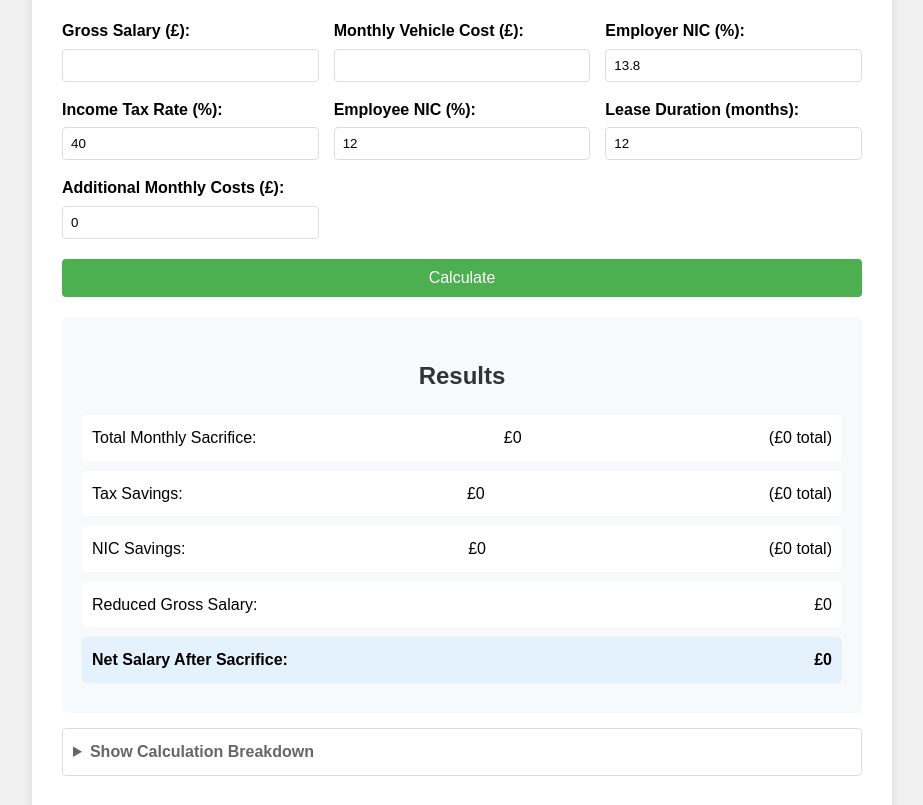
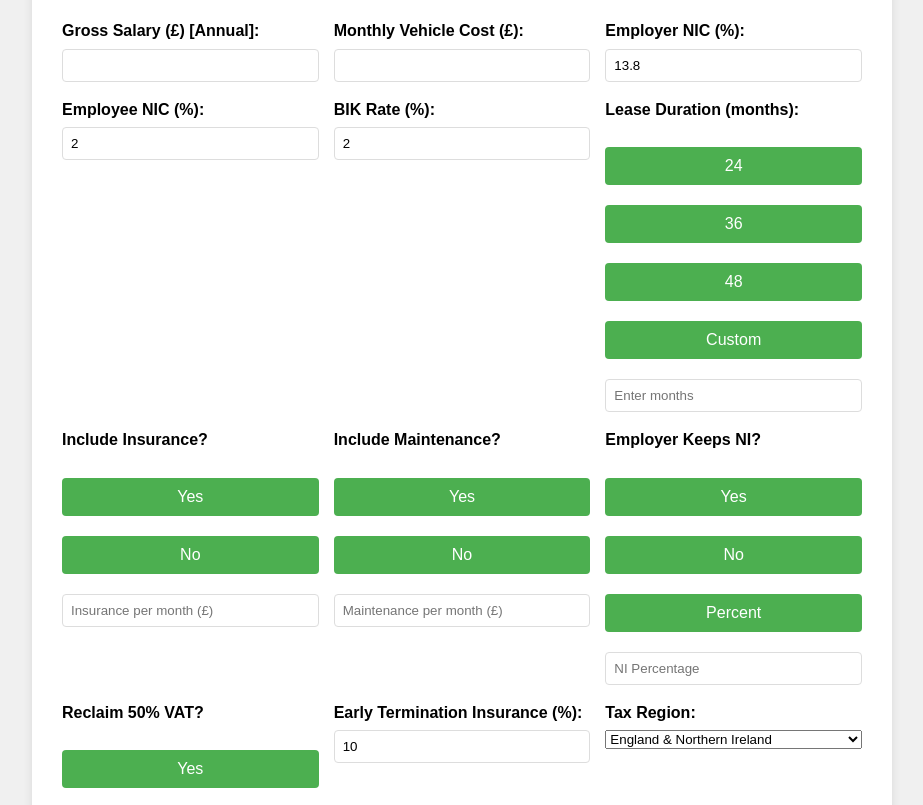
Before and after one commit to hugh-platts/salary_sacrifice, a plain HTML site: page index.html in a window 1280 px wide. Shown: the part 126-931 px from the top of the page, without its empty margins (178-1101 px from the left). Drawn offline with Linux system fonts and the light colour scheme.

Commit message:
Update index.html

```diff
--- a/index.html
+++ b/index.html
@@ -1,10 +1,10 @@
 <!DOCTYPE html>
 <html lang="en">
 <head>
-    <meta charset="UTF-8">
-    <meta name="viewport" content="width=device-width, initial-scale=1.0">
+  <meta charset="UTF-8" />
+  <meta name="viewport" content="width=device-width, initial-scale=1.0" />
   <title>Salary Sacrifice Calculator</title>
-    <link rel="stylesheet" href="styles.css">
+  <link rel="stylesheet" href="styles.css" />
 </head>
 <body>
   <div class="container">
@@ -12,114 +12,204 @@
 
     <div class="input-section">
       <div class="input-group">
-                <label for="grossSalary">Gross Salary (£):</label>
-                <input type="number" id="grossSalary" step="100">
+        <label for="grossSalary">Gross Salary (£) [Annual]:</label>
+        <input type="number" id="grossSalary" step="100" oninput="calculateTaxRate()" />
       </div>
 
       <div class="input-group">
         <label for="vehicleCost">Monthly Vehicle Cost (£):</label>
-                <input type="number" id="vehicleCost" step="10">
+        <input type="number" id="vehicleCost" step="10" />
       </div>
 
       <div class="input-group">
         <label for="employerNIC">Employer NIC (%):</label>
-                <input type="number" id="employerNIC" step="0.1" value="13.8">
+        <input type="number" id="employerNIC" step="0.1" value="13.8" />
+      </div>
+
+      <!-- New: Employee NIC -->
+      <div class="input-group">
+        <label for="employeeNIC">Employee NIC (%):</label>
+        <input type="number" id="employeeNIC" step="0.1" value="2" />
+      </div>
+
+      <!-- New: BIK Rate -->
+      <div class="input-group">
+        <label for="bikRate">BIK Rate (%):</label>
+        <input type="number" id="bikRate" step="0.1" value="2" />
       </div>
 
       <div class="input-group">
-                <label for="taxRate">Income Tax Rate (%):</label>
-                <input type="number" id="taxRate" step="1" value="40">
+        <label>Lease Duration (months):</label>
+        <div class="btn-group" id="leaseDurationGroup">
+          <button class="btn" data-months="24">24</button>
+          <button class="btn active" data-months="36">36</button>
+          <button class="btn" data-months="48">48</button>
+          <button class="btn" id="customDurationBtn">Custom</button>
+        </div>
+        <input type="number" id="customDuration" class="hidden" placeholder="Enter months" />
+      </div>
+
+      <div class="input-group" id="insuranceToggle">
+        <label>Include Insurance?</label>
+        <div class="btn-group">
+          <button class="btn active">Yes</button>
+          <button class="btn">No</button>
+        </div>
+        <input type="number" id="insuranceMonthly" placeholder="Insurance per month (£)" step="10" />
+      </div>
+
+      <div class="input-group" id="maintenanceToggle">
+        <label>Include Maintenance?</label>
+        <div class="btn-group">
+          <button class="btn active">Yes</button>
+          <button class="btn">No</button>
+        </div>
+        <input type="number" id="maintenanceMonthly" placeholder="Maintenance per month (£)" step="10" />
       </div>
 
       <div class="input-group">
-                <label for="employeeNIC">Employee NIC (%):</label>
-                <input type="number" id="employeeNIC" step="0.1" value="12">
+        <label>Employer Keeps NI?</label>
+        <div class="btn-group" id="niGroup">
+          <button class="btn active">Yes</button>
+          <button class="btn">No</button>
+          <button class="btn">Percent</button>
+        </div>
+        <input type="number" id="niPercent" class="hidden" placeholder="NI Percentage" step="1" />
+      </div>
+
+      <div class="input-group" id="vatReclaimGroup">
+        <label>Reclaim 50% VAT?</label>
+        <div class="btn-group">
+          <button class="btn active">Yes</button>
+          <button class="btn">No</button>
+        </div>
       </div>
 
       <div class="input-group">
-                <label for="duration">Lease Duration (months):</label>
-                <input type="number" id="duration" step="1" value="12">
+        <label>Early Termination Insurance (%):</label>
+        <input type="number" id="terminationInsurance" value="10" step="0.1" />
       </div>
 
       <div class="input-group">
-                <label for="additionalCosts">Additional Monthly Costs (£):</label>
-                <input type="number" id="additionalCosts" step="10" value="0">
+        <label>Tax Region:</label>
+        <select id="taxRegion" onchange="calculateTaxRate()">
+          <option value="uk">England & Northern Ireland</option>
+          <option value="scotland">Scotland</option>
+        </select>
+      </div>
+
+      <div class="input-group">
+        <label>Tax Rate (%):</label>
+        <input type="number" id="taxRateInput" step="0.1" />
+        <span id="taxBandDisplay" class="tax-band"></span>
+      </div>
+
+      <div class="input-group">
+        <label for="annualMileage">Annual Mileage:</label>
+        <input type="number" id="annualMileage" value="10000" step="1000" />
+      </div>
+
+      <div class="input-group">
+        <label>Documentation Fee (£):</label>
+        <input type="number" id="docFee" value="299" step="1" />
+      </div>
+
+      <div class="input-group">
+        <label>Registration Fee (£):</label>
+        <input type="number" id="regFee" value="55" step="1" />
       </div>
     </div>
 
-        <button onclick="calculate()">Calculate</button>
+    <button onclick="calculate()" class="calculate-btn">Calculate</button>
 
     <div class="results-section">
       <h2>Results</h2>
       <div class="result-item">
         <span>Total Monthly Sacrifice:</span>
         <span>£<span id="totalSacrificeMonthly">0</span></span>
-                <span>(£<span id="totalSacrificeTotal">0</span> total)</span>
+        <span>(Annual: £<span id="totalSacrificeTotal">0</span>)</span>
       </div>
 
       <div class="result-item">
         <span>Tax Savings:</span>
-                <span>£<span id="taxSavingsMonthly">0</span></span>
-                <span>(£<span id="taxSavingsTotal">0</span> total)</span>
+        <span>Monthly: £<span id="taxSavingsMonthly">0</span></span>
+        <span>(Annual: £<span id="taxSavingsTotal">0</span>)</span>
       </div>
 
       <div class="result-item">
         <span>NIC Savings:</span>
-                <span>£<span id="nicSavingsMonthly">0</span></span>
-                <span>(£<span id="nicSavingsTotal">0</span> total)</span>
+        <span>Monthly: £<span id="nicSavingsMonthly">0</span></span>
+        <span>(Annual: £<span id="nicSavingsTotal">0</span>)</span>
       </div>
 
       <div class="result-item">
         <span>Reduced Gross Salary:</span>
-                <span>£<span id="reducedGross">0</span></span>
+        <span>Monthly: £<span id="reducedGross">0</span></span>
+        <span>(Annual: £<span id="reducedGrossAnnual">0</span>)</span>
       </div>
 
       <div class="result-item highlight">
         <span>Net Salary After Sacrifice:</span>
-                <span>£<span id="netSalary">0</span></span>
+        <span>Monthly: £<span id="netSalary">0</span></span>
+        <span>(Annual: £<span id="netSalaryAnnual">0</span>)</span>
       </div>
+
+      <div class="result-item">
+        <span>One-Time Fees:</span>
+        <span>£<span id="feesTotal">0</span></span>
       </div>
+
       <div class="breakdown">
         <details>
           <summary>Show Calculation Breakdown</summary>
           <div class="breakdown-items">
             <div class="breakdown-item">
               <span>Original Gross Salary:</span>
-                        <span>£<span id="breakdownOriginal">0</span></span>
+              <span>Monthly: £<span id="breakdownOriginalMonthly">0</span></span>
+              <span>Annual: £<span id="breakdownOriginalAnnual">0</span></span>
             </div>
             <div class="breakdown-item deduction">
               <span>Salary Sacrifice:</span>
-                        <span>-£<span id="breakdownSacrifice">0</span></span>
+              <span>Monthly: -£<span id="breakdownSacrificeMonthly">0</span></span>
+              <span>Annual: -£<span id="breakdownSacrificeAnnual">0</span></span>
             </div>
             <div class="breakdown-item">
               <span>Reduced Gross Salary:</span>
-                        <span>£<span id="breakdownReduced">0</span></span>
+              <span>Monthly: £<span id="breakdownReducedMonthly">0</span></span>
+              <span>Annual: £<span id="breakdownReducedAnnual">0</span></span>
             </div>
             <div class="breakdown-item deduction">
               <span>Original Tax Deduction:</span>
-                        <span>-£<span id="breakdownOriginalTax">0</span></span>
+              <span>Monthly: -£<span id="breakdownOriginalTaxMonthly">0</span></span>
+              <span>Annual: -£<span id="breakdownOriginalTaxAnnual">0</span></span>
             </div>
             <div class="breakdown-item saving">
               <span>Tax Savings:</span>
-                        <span>+£<span id="breakdownTaxSaving">0</span></span>
+              <span>Monthly: +£<span id="breakdownTaxSavingMonthly">0</span></span>
+              <span>Annual: +£<span id="breakdownTaxSavingAnnual">0</span></span>
             </div>
             <div class="breakdown-item deduction">
               <span>Original NIC Deduction:</span>
-                        <span>-£<span id="breakdownOriginalNIC">0</span></span>
+              <span>Monthly: -£<span id="breakdownOriginalNICMonthly">0</span></span>
+              <span>Annual: -£<span id="breakdownOriginalNICAnnual">0</span></span>
             </div>
             <div class="breakdown-item saving">
               <span>NIC Savings:</span>
-                        <span>+£<span id="breakdownNicSaving">0</span></span>
+              <span>Monthly: +£<span id="breakdownNicSavingMonthly">0</span></span>
+              <span>Annual: +£<span id="breakdownNicSavingAnnual">0</span></span>
             </div>
             <div class="breakdown-item final">
               <span>Net Salary Calculation:</span>
-                        <span>£<span id="breakdownNetCalc">0</span></span>
+              <span>Monthly: £<span id="breakdownNetCalcMonthly">0</span></span>
+              <span>Annual: £<span id="breakdownNetCalcAnnual">0</span></span>
             </div>
           </div>
         </details>
       </div>
     </div>
 
+  </div>
+
   <script src="script.js"></script>
 </body>
 </html>
```
Lines whose indentation alone changed are shown as unchanged.
